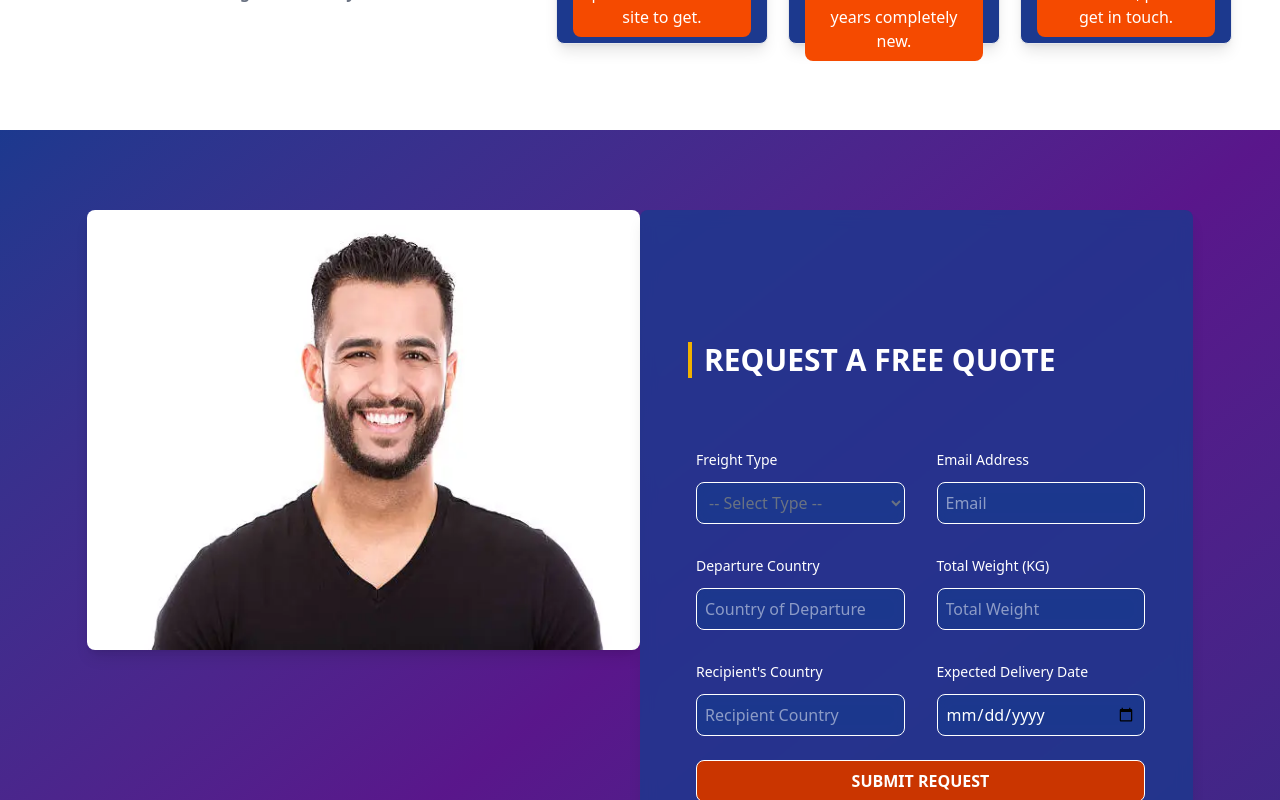
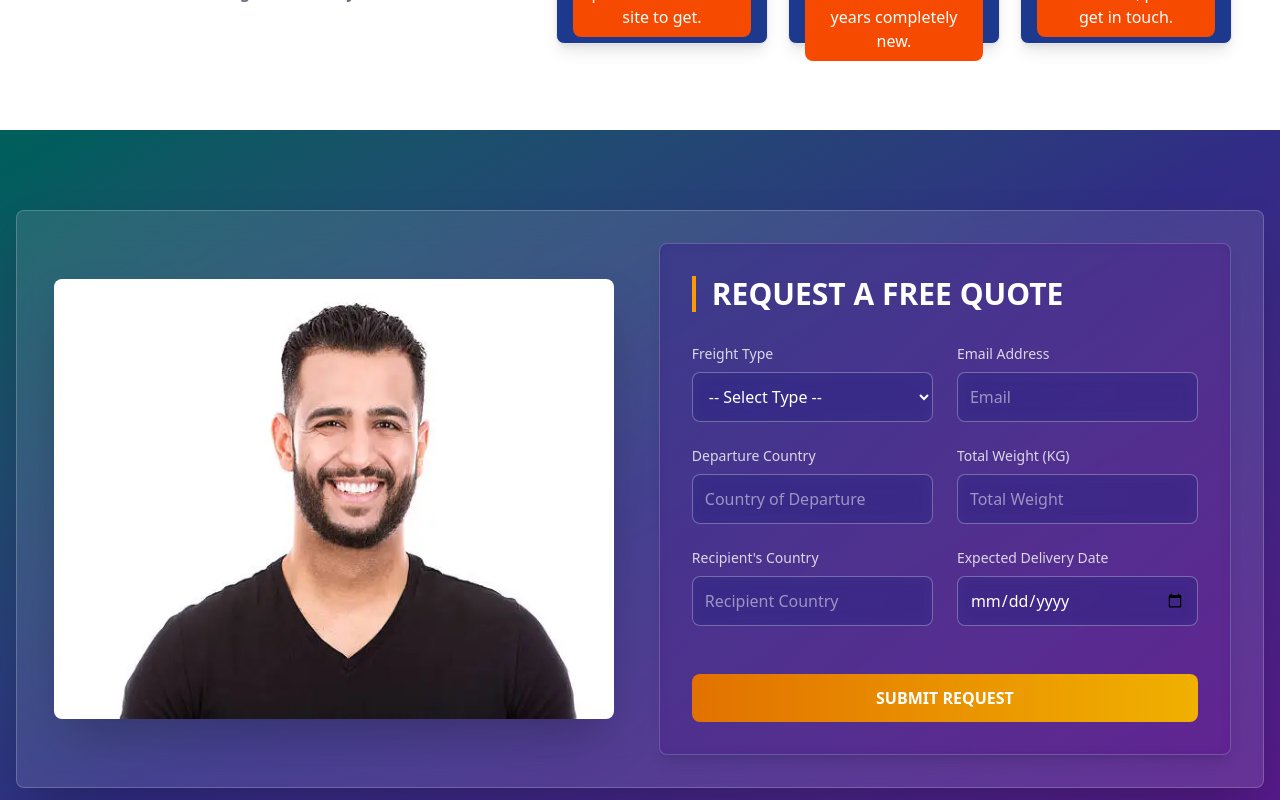
Before and after one commit to Fenil412/Mined_Hackathon_2025, a React (Vite) app in the folder client/: page / in a window 1280 px wide. Shown: the part 1040-1840 px from the top of the page. Built offline with nearby package versions, Linux system fonts and the light colour scheme.

Commit message:
RequetForm.jsx design changed

```diff
--- a/client/src/components/RequestQuote/RequestForm.jsx
+++ b/client/src/components/RequestQuote/RequestForm.jsx
@@ -3,30 +3,31 @@ import requestImg from "../../../photos/man.webp";
 
 const RequestQuote = () => {
   return (
-    <section className="text-white py-12 bg-gradient-to-br from-blue-900 via-purple-900 to-indigo-900">
-      <div className="container mx-auto" style={{ width: '1170px', height: '920px' }}>
-        <div className="p-8 rounded-lg flex flex-col lg:flex-row items-center">
+    <section className="relative overflow-hidden py-20 bg-gradient-to-br from-teal-800 via-indigo-900 to-purple-900 animate-gradient">
+      {/* Container */}
+      <div className="container mx-auto px-4">
+        <div className="relative p-8 rounded-lg flex flex-col lg:flex-row items-center bg-white/10 backdrop-blur-lg border border-white/20 shadow-2xl hover:shadow-3xl transition-all duration-500">
 
           {/* Left Side Image */}
-          <div className="w-full lg:w-1/2 flex justify-center">
+          <div className="w-full lg:w-1/2 flex justify-center relative z-10">
             <img
               src={requestImg}
               alt="Request Quote"
-              className="w-140 h-110 mb-70 rounded-lg shadow-lg hover:scale-105 hover:shadow-xl hover:border-2 hover:border-yellow-500 transition-all duration-300"
+              className="w-140 h-110 rounded-lg shadow-2xl transform transition-all duration-500 hover:scale-105 hover:shadow-3xl hover:border-2 hover:border-amber-500"
             />
           </div>
 
           {/* Right Side Form */}
-          <div className="w-full lg:w-1/2 mt-6 lg:mt-0 bg-blue-900/80 backdrop-blur-sm p-8 rounded-lg shadow-lg hover:shadow-xl transition-shadow duration-300">
-            <h4 className="text-3xl text-white font-bold mb-14 ml-4 mt-25 border-l-4 border-yellow-500 pl-3">
+          <div className="w-full lg:w-1/2 mt-10 lg:mt-0 lg:ml-10 bg-gradient-to-br from-indigo-900/70 to-purple-900/70 backdrop-blur-sm p-8 rounded-lg border border-white/20 shadow-lg hover:shadow-xl transition-shadow duration-500 relative z-20">
+            <h4 className="text-3xl text-white font-bold mb-8 border-l-4 border-amber-500 pl-4">
               REQUEST A FREE QUOTE
             </h4>
 
-            <form className="p-4 ml-2">
-              <div className="grid grid-cols-1 md:grid-cols-2 gap-8">
+            <form className="space-y-6">
+              <div className="grid grid-cols-1 md:grid-cols-2 gap-6">
                 <div>
-                  <label className="block text-sm font-medium mb-3">Freight Type</label>
-                  <select className="w-full p-2 border border-white text-gray-500 bg-blue-900/80 backdrop-blur-sm rounded-lg focus:outline-none focus:ring-2 focus:ring-yellow-500 hover:border-yellow-500 transition-all duration-300">
+                  <label className="block text-sm font-medium text-white/80 mb-2">Freight Type</label>
+                  <select className="w-full p-3 border border-white/30 bg-indigo-900/50 backdrop-blur-sm text-white rounded-lg focus:outline-none focus:ring-2 focus:ring-amber-500 hover:border-amber-500 transition-all duration-300">
                     <option value="">-- Select Type --</option>
                     <option value="Air Freight">Air Freight</option>
                     <option value="Ocean Freight">Ocean Freight</option>
@@ -35,53 +36,53 @@ const RequestQuote = () => {
                 </div>
 
                 <div>
-                  <label className="block text-sm font-medium mb-3">Email Address</label>
+                  <label className="block text-sm font-medium text-white/80 mb-2">Email Address</label>
                   <input
                     type="email"
                     placeholder="Email"
-                    className="w-full p-2 border border-white bg-blue-900/80 backdrop-blur-sm text-white rounded-lg focus:outline-none focus:ring-2 focus:ring-yellow-500 hover:border-yellow-500 transition-all duration-300"
+                    className="w-full p-3 border border-white/30 bg-indigo-900/50 backdrop-blur-sm text-white rounded-lg focus:outline-none focus:ring-2 focus:ring-amber-500 hover:border-amber-500 transition-all duration-300"
                   />
                 </div>
 
                 <div>
-                  <label className="block text-sm font-medium mb-3">Departure Country</label>
+                  <label className="block text-sm font-medium text-white/80 mb-2">Departure Country</label>
                   <input
                     type="text"
                     placeholder="Country of Departure"
-                    className="w-full p-2 border border-white bg-blue-900/80 backdrop-blur-sm text-white rounded-lg focus:outline-none focus:ring-2 focus:ring-yellow-500 hover:border-yellow-500 transition-all duration-300"
+                    className="w-full p-3 border border-white/30 bg-indigo-900/50 backdrop-blur-sm text-white rounded-lg focus:outline-none focus:ring-2 focus:ring-amber-500 hover:border-amber-500 transition-all duration-300"
                   />
                 </div>
 
                 <div>
-                  <label className="block text-sm font-medium mb-3">Total Weight (KG)</label>
+                  <label className="block text-sm font-medium text-white/80 mb-2">Total Weight (KG)</label>
                   <input
                     type="text"
                     placeholder="Total Weight"
-                    className="w-full p-2 border border-white bg-blue-900/80 backdrop-blur-sm text-white rounded-lg focus:outline-none focus:ring-2 focus:ring-yellow-500 hover:border-yellow-500 transition-all duration-300"
+                    className="w-full p-3 border border-white/30 bg-indigo-900/50 backdrop-blur-sm text-white rounded-lg focus:outline-none focus:ring-2 focus:ring-amber-500 hover:border-amber-500 transition-all duration-300"
                   />
                 </div>
 
                 <div>
-                  <label className="block text-sm font-medium mb-3">Recipient's Country</label>
+                  <label className="block text-sm font-medium text-white/80 mb-2">Recipient's Country</label>
                   <input
                     type="text"
                     placeholder="Recipient Country"
-                    className="w-full p-2 border border-white bg-blue-900/80 backdrop-blur-sm text-white rounded-lg focus:outline-none focus:ring-2 focus:ring-yellow-500 hover:border-yellow-500 transition-all duration-300"
+                    className="w-full p-3 border border-white/30 bg-indigo-900/50 backdrop-blur-sm text-white rounded-lg focus:outline-none focus:ring-2 focus:ring-amber-500 hover:border-amber-500 transition-all duration-300"
                   />
                 </div>
 
                 <div>
-                  <label className="block text-sm font-medium mb-3">Expected Delivery Date</label>
+                  <label className="block text-sm font-medium text-white/80 mb-2">Expected Delivery Date</label>
                   <input
                     type="date"
-                    className="w-full p-2 border border-white bg-blue-900/80 backdrop-blur-sm text-white rounded-lg focus:outline-none focus:ring-2 focus:ring-yellow-500 hover:border-yellow-500 transition-all duration-300"
+                    className="w-full p-3 border border-white/30 bg-indigo-900/50 backdrop-blur-sm text-white rounded-lg focus:outline-none focus:ring-2 focus:ring-amber-500 hover:border-amber-500 transition-all duration-300"
                   />
                 </div>
               </div>
 
               <button
                 type="submit"
-                className="w-full mt-6 py-2 px-4 border border-white bg-orange-700 text-white font-bold rounded-lg hover:bg-yellow-500 hover:scale-105 hover:shadow-xl transition-all duration-300 mb-20"
+                className="w-full mt-6 py-3 px-6 bg-gradient-to-r from-amber-600 to-yellow-500 text-white font-bold rounded-lg hover:from-yellow-500 hover:to-amber-600 hover:scale-105 hover:shadow-xl transition-all duration-300"
               >
                 SUBMIT REQUEST
               </button>
```
